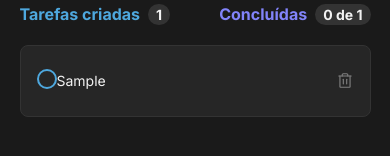
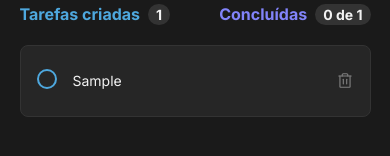
Before and after one commit to thayna-bezerra/to-do_list, a React (Vite) app: page / in a window 390 px wide. Both pictures are taken after typing "Sample" into the empty fields and a click on the button 353 px from the left and 200 px from the top of the page. Shown: the part 266-422 px from the top of the page. Built offline with nearby package versions, Linux system fonts and the light colour scheme.

Commit message:
responsiveness

```diff
--- a/src/components/task/Task.module.css
+++ b/src/components/task/Task.module.css
@@ -18,6 +18,7 @@
   font-size: 0.875rem;
   width: 39.5rem;
   margin: auto;
+  margin-left: 1rem;
   line-height: 1.375rem;
 }
 
@@ -75,7 +76,6 @@ input[type=checkbox]:checked::before {
   border: none;
 }
 
-
 .emptyList {
   display: flex;
   flex-direction: column;
@@ -89,7 +89,8 @@ input[type=checkbox]:checked::before {
 }
 
 .emptyList hr {
-  width: 46rem;
+  width: 90%;
+  max-width: 46rem;
   height: 0.5px;
   border: none;
   margin-bottom: 40px;
```
